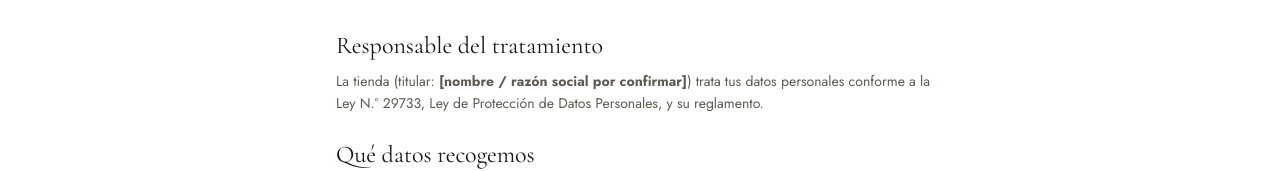
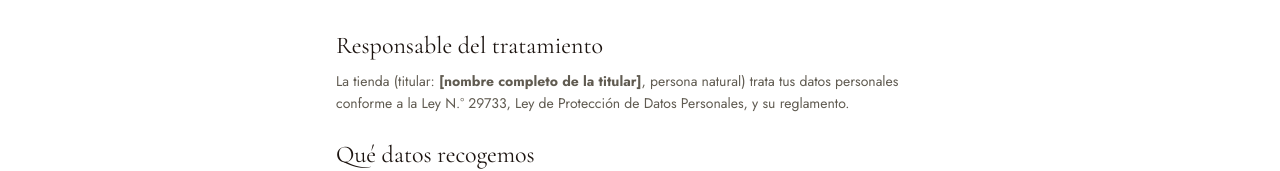
Before and after one commit to JasonGomezzz/tiendanataly, a Next.js app in the folder frontend/: page /privacidad in a window 1280 px wide. Shown: the part 300-471 px from the top of the page. Built offline with nearby package versions, Linux system fonts and the light colour scheme; no server answers.

Commit message:
docs(legal): registrar persona natural sin RUC y precios confirmados en el checklist

```diff
--- a/frontend/src/app/(shop)/privacidad/page.tsx
+++ b/frontend/src/app/(shop)/privacidad/page.tsx
@@ -8,7 +8,7 @@ export default function Privacy() {
     <LegalPage title="Política de privacidad">
       <section>
         <h2>Responsable del tratamiento</h2>
-        <p>La tienda (titular: <strong>[nombre / razón social por confirmar]</strong>) trata tus datos personales conforme a la Ley N.° 29733, Ley de Protección de Datos Personales, y su reglamento.</p>
+        <p>La tienda (titular: <strong>[nombre completo de la titular]</strong>, persona natural) trata tus datos personales conforme a la Ley N.° 29733, Ley de Protección de Datos Personales, y su reglamento.</p>
       </section>
       <section>
         <h2>Qué datos recogemos</h2>
--- a/frontend/src/app/(shop)/terminos/page.tsx
+++ b/frontend/src/app/(shop)/terminos/page.tsx
@@ -8,7 +8,7 @@ export default function Terms() {
     <LegalPage title="Términos y condiciones">
       <section>
         <h2>Quiénes somos</h2>
-        <p>Tienda independiente de importación y venta de bolsos, mochilas y fragancias con entrega en Lima, Perú. No estamos afiliados a Victoria&apos;s Secret ni a otras marcas; sus nombres se usan solo para identificar los productos que vendemos. Razón social / RUC: <strong>[por confirmar]</strong>.</p>
+        <p>Tienda independiente de importación y venta de bolsos, mochilas y fragancias con entrega en Lima, Perú. No estamos afiliados a Victoria&apos;s Secret ni a otras marcas; sus nombres se usan solo para identificar los productos que vendemos. Titular: <strong>[nombre completo de la titular]</strong>, persona natural sin RUC, Lima, Perú.</p>
       </section>
       <section>
         <h2>Precios y pagos</h2>
```
Also changed, not shown: 1 other file (tests, documents, lock files or other folders).
